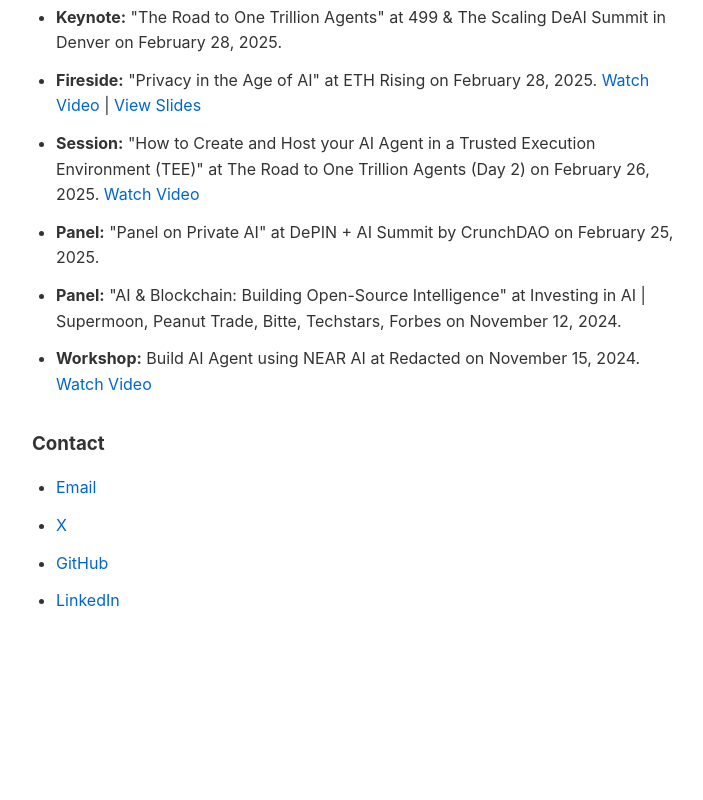
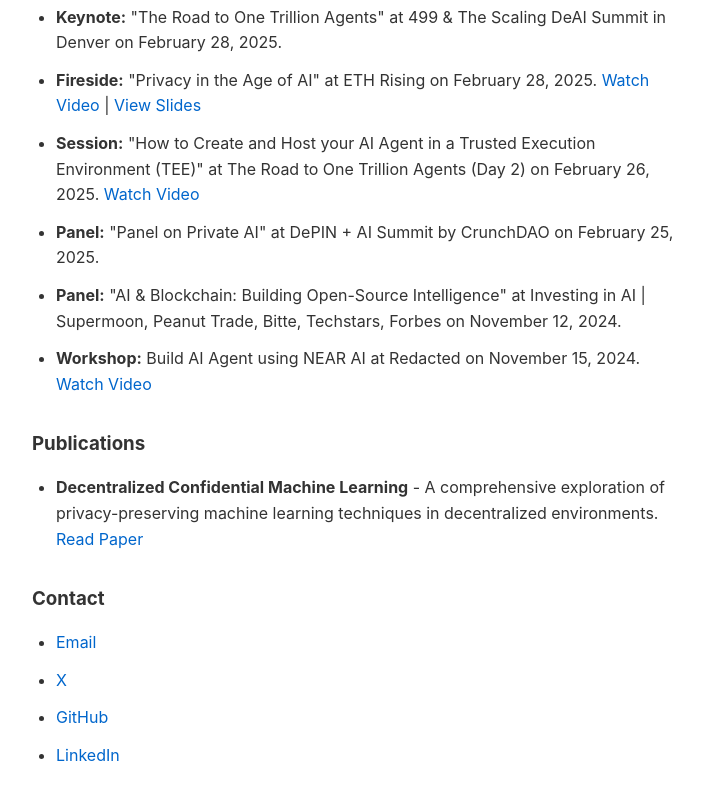
Before and after one commit to PierreLeGuen/leguen, a plain HTML site: page index.html in a window 1280 px wide. Shown: the part 767-1567 px from the top of the page, without its empty margins (283-986 px from the left). Before the commit the page ends 1429 px from the top, so only its background shows below. Drawn offline with Linux system fonts and the light colour scheme.

Commit message:
Publications.

```diff
--- a/index.html
+++ b/index.html
@@ -122,6 +122,15 @@
         </section>
 
         <section>
+            <h3>Publications</h3>
+            <ul>
+                <li><b>Decentralized Confidential Machine Learning</b> - A comprehensive exploration of
+                    privacy-preserving machine learning techniques in decentralized environments. <a
+                        href="DecentralizedConfidentialMachineLearning.pdf" target="_blank">Read Paper</a></li>
+            </ul>
+        </section>
+
+        <section>
             <h3>Contact</h3>
             <ul>
                 <li><a href="mailto:pierre@leguen.fr" target="_blank">Email</a></li>
```
Also changed, not shown: 1 other file.
